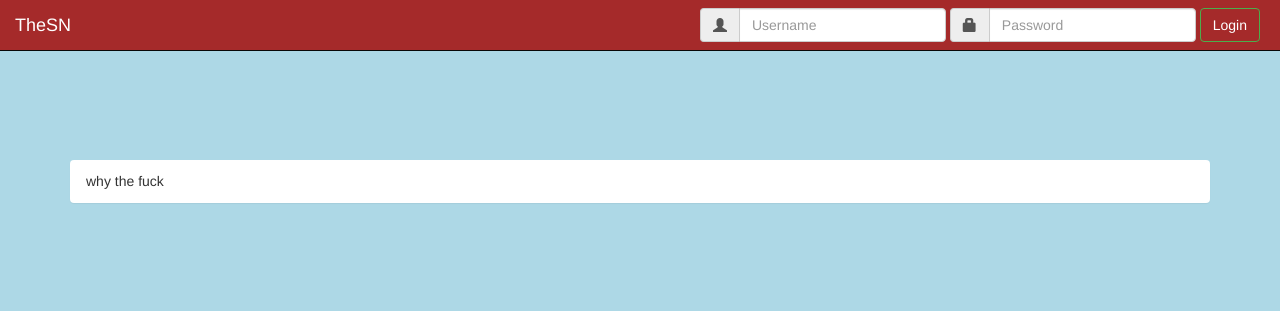
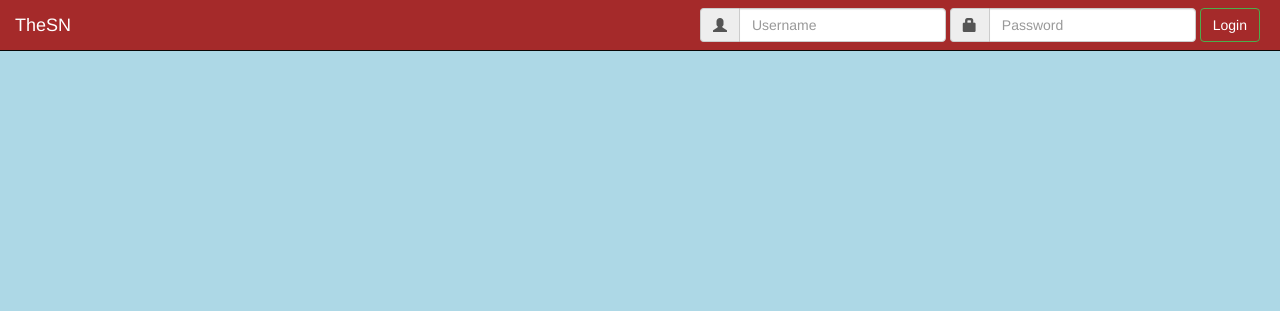
Before and after one commit to abhay-tyagi/Social-Network, a Django app: template Website/templates/Website/show_profile.html in a window 1280 px wide. Shown: the top 311 px of the page. Run offline with Django 3.2, Linux system fonts and the light colour scheme; the template is opened without the code that fills it, so the values that code supplies are empty; parts of the project's set-up code (start-up, migrations or seed data) failed here and were passed over; some libraries are stand-ins or nearby versions.

Commit message:
Bug fixes

```diff
--- a/Website/templates/Website/show_profile.html
+++ b/Website/templates/Website/show_profile.html
@@ -19,15 +19,6 @@
 				</div>
 			</div>
 		</div>
-	{% else %}
-
-		<div class="container">
-        	<div class='panel'>
-        		<div class='panel-heading'>
-        		why the fuck
-     	   		</div>
-        	</div>
-    	</div>
     {% endif %}
 
 {% endblock %}
--- a/Website/views.py
+++ b/Website/views.py
@@ -4,6 +4,7 @@ from django.shortcuts import render, get_object_or_404, redirect
 from .models import Post, Comment, Like, User
 from django.contrib.auth import authenticate, login, logout
 from django.contrib.auth.decorators import login_required
+from django.utils.decorators import method_decorator
 from django.views.generic import View
 from .forms import Regform, PostForm
 import datetime
@@ -54,7 +55,7 @@ class register(View):
         return render(request, 'Website/index.html', {'already_member': already_member, 'posts': posts})
 
 
-@login_required
+@method_decorator(login_required, name='dispatch')
 class AddPost(View):
     form_class = PostForm
 
```
Also changed, not shown: Website/migrations/0006_auto_20170815_0235.py (added), db.sqlite3, 5 other files.
